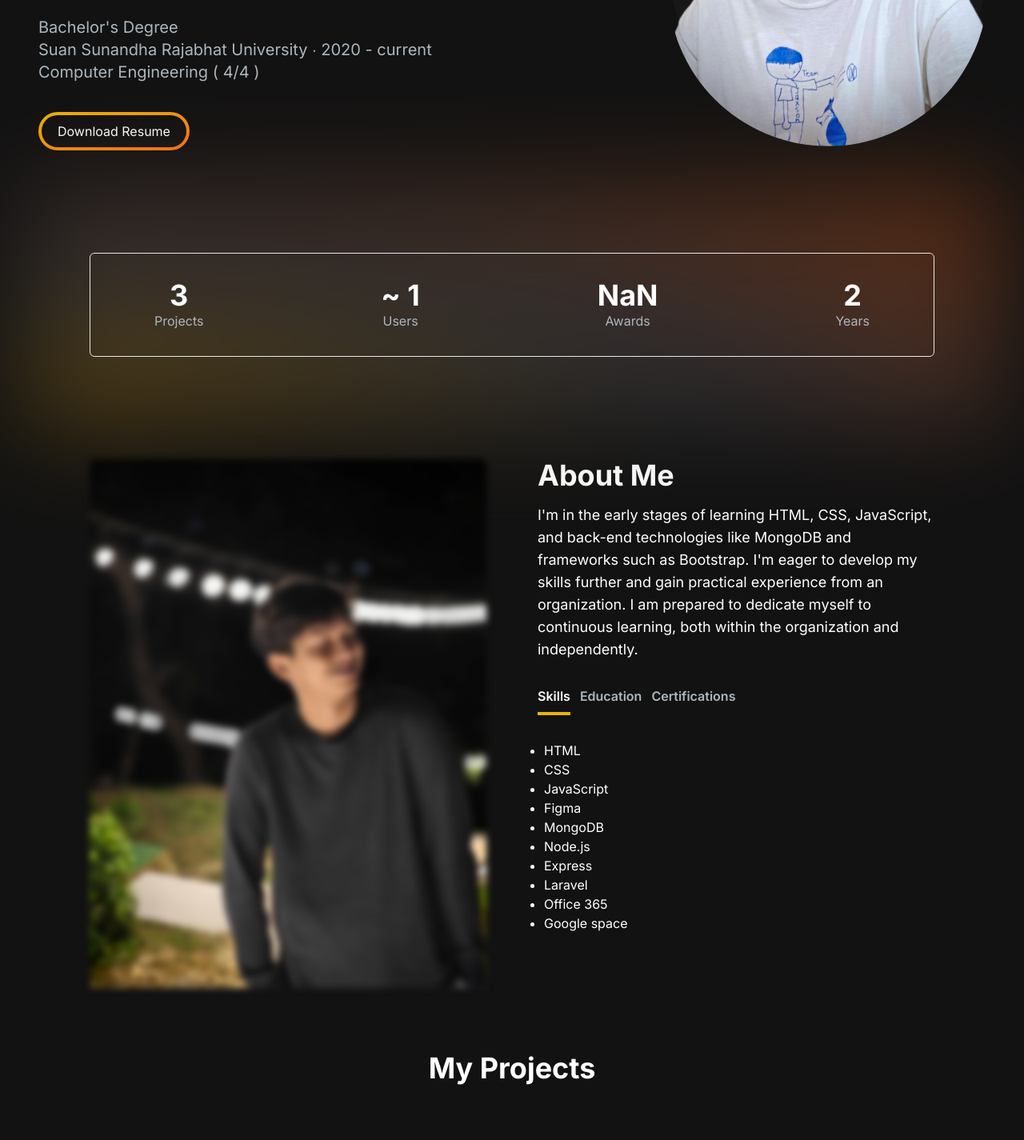
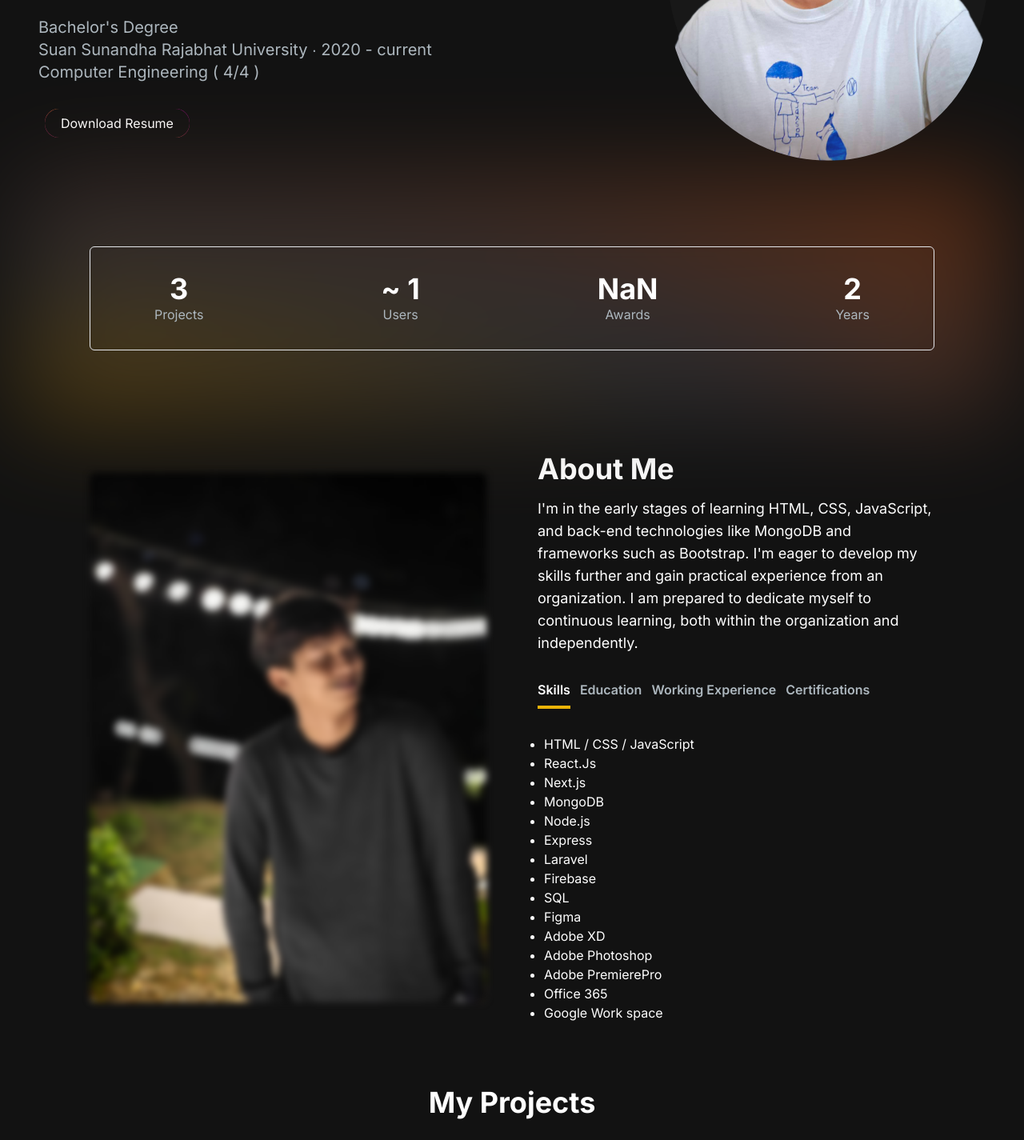
Before and after one commit to Attapon25/PortFolioSite, a Next.js app: page / in a window 1280 px wide. Shown: the part 460-1885 px from the top of the page at 80% size. Built offline with nearby package versions, Linux system fonts and the light colour scheme.

Commit message:
update port 2024

```diff
--- a/package.json
+++ b/package.json
@@ -15,13 +15,14 @@
     "eslint": "8.51.0",
     "eslint-config-next": "13.5.5",
     "framer-motion": "^10.16.4",
-    "next": "13.5.5",
+    "next": "^13.5.5",
     "postcss": "8.4.31",
     "react": "18.2.0",
     "react-animated-numbers": "^0.16.0",
     "react-dom": "18.2.0",
     "react-type-animation": "^3.2.0",
     "resend": "^1.1.0",
+    "styled-components": "^6.1.8",
     "tailwindcss": "3.3.3"
   }
 }
--- a/src/app/components/AboutSection.jsx
+++ b/src/app/components/AboutSection.jsx
@@ -9,16 +9,21 @@ const TAB_DATA = [
     id: "skills",
     content: (
       <ul className="list-disc pl-2">
-        <li>HTML</li>
-        <li>CSS</li>
-        <li>JavaScript</li>
-        <li>Figma</li>
+        <li>HTML / CSS / JavaScript</li>
+        <li>React.Js</li>
+        <li>Next.js</li>
         <li>MongoDB</li>
         <li>Node.js</li>
         <li>Express</li>
         <li>Laravel</li>
+        <li>Firebase</li>
+        <li>SQL</li>
+        <li>Figma</li>
+        <li>Adobe XD</li>
+        <li>Adobe Photoshop</li>
+        <li>Adobe PremierePro</li>
         <li>Office 365</li>
-        <li>Google space</li>
+        <li>Google Work space</li>
       </ul>
     ),
   },
@@ -27,20 +32,36 @@ const TAB_DATA = [
     id: "education",
     content: (
       <ul className="list-disc pl-2">
-          <ul className="list-disc pl-2"><p className="text-x font-extrabold">Bachelor&apos;s Degree in</p>
-        <li>Suan Sunandha Rajabhat University</li>
-        <li>Computer Engineering ∙ GPA 3.60</li>
+        <ul className="list-disc pl-2">
+          <p className="text-x font-extrabold">Bachelor&apos;s Degree in</p>
+          <li>Suan Sunandha Rajabhat University</li>
+          <li>Computer Engineering ∙ GPA 3.60</li>
         </ul>
 
-          <ul className="list-disc pl-2"><p className="text-x font-extrabold">High School Degree in</p>
-        <li>Suwannaramwittayakom School</li>
-        <li>Science - Math ∙ GPA 2.60</li>
+        <ul className="list-disc pl-2">
+          <p className="text-x font-extrabold">High School Degree in</p>
+          <li>Suwannaramwittayakom School</li>
+          <li>Science - Math ∙ GPA 2.60</li>
         </ul>
 
-          <ul className="list-disc pl-2"><p className="text-x font-extrabold">Junior High School in</p>
-        <li>Chinorot Wittayalai School</li>
+        <ul className="list-disc pl-2">
+          <p className="text-x font-extrabold">Junior High School in</p>
+          <li>Chinorot Wittayalai School</li>
         </ul>
-
+      </ul>
+    ),
+  },
+  {
+    title: "Working Experience",
+    id: "workingExperience",
+    content: (
+      <ul className="list-disc pl-2">
+        <ul className="list-disc pl-2">
+          <p className="text-x font-extrabold">Internship program 3 months</p>
+          <li>Phuket Innovative Development | Fullstack Web Developer</li>
+          <p className="text-x font-extrabold">Stack</p>
+          <p className="text-xs font-normal">React JS | Node JS | express | Firebase | MYSQL</p>
+        </ul>
       </ul>
     ),
   },
@@ -67,39 +88,49 @@ const AboutSection = () => {
   };
 
   return (
-
     <section className="text-white" id="about">
       <div className="md:grid md:grid-cols-2 gap-8 items-center py-8 px-4 xl:gap-16 sm:py-16 xl:px-16">
-        <Image class="transition-all duration-300 rounded-lg blur-sm hover:blur-none" src="/images/profile.jpg" alt="Profile Picture" width={500} height={500} />
+        <Image
+          className="transition-all duration-300 rounded-lg blur-sm hover:blur-none"
+          src="/images/profile.jpg"
+          alt="Profile Picture"
+          width={500}
+          height={500}
+        />
         <div className="mt-4 md:mt-0 text-left flex flex-col h-full">
-
           <h2 className="text-4xl font-bold text-white mb-4">About Me</h2>
           <p className="text-base lg:text-lg">
-          I&apos;m in the early stages of learning HTML, CSS, JavaScript, and back-end technologies like MongoDB and frameworks such as Bootstrap. I&apos;m eager to develop my skills further and gain practical experience from an organization. I am prepared to dedicate myself to continuous learning, both within the organization and independently.
+            I&apos;m in the early stages of learning HTML, CSS, JavaScript, and
+            back-end technologies like MongoDB and frameworks such as Bootstrap.
+            I&apos;m eager to develop my skills further and gain practical
+            experience from an organization. I am prepared to dedicate myself to
+            continuous learning, both within the organization and independently.
           </p>
 
           <div className="flex flex-row justify-start mt-8">
-
             <TabButton
               selectTab={() => handleTabChange("skills")}
               active={tab === "skills"}
             >
-              {" "}
-              Skills{" "}
+              Skills
             </TabButton>
             <TabButton
               selectTab={() => handleTabChange("education")}
               active={tab === "education"}
             >
-              {" "}
-              Education{" "}
+              Education
+            </TabButton>
+            <TabButton
+              selectTab={() => handleTabChange("workingExperience")}
+              active={tab === "workingExperience"}
+            >
+              Working Experience
             </TabButton>
             <TabButton
               selectTab={() => handleTabChange("certifications")}
               active={tab === "certifications"}
             >
-              {" "}
-              Certifications{" "}
+              Certifications
             </TabButton>
           </div>
 
--- a/src/app/components/EmailSection.jsx
+++ b/src/app/components/EmailSection.jsx
@@ -66,16 +66,16 @@ const EmailSection = () => {
 
         {emailSubmitted ? (
           <p className="text-green-500 text-sm mt-2">
-            <div role="alert" class="rounded-xl border border-gray-100 bg-white p-4">
-              <div class="flex items-start gap-4">
-                <span class="text-green-600">
+            <div role="alert" className="rounded-xl border border-gray-100 bg-white p-4">
+              <div className="flex items-start gap-4">
+                <span className="text-green-600">
                   <svg
                     xmlns="http://www.w3.org/2000/svg"
                     fill="none"
                     viewBox="0 0 24 24"
                     stroke-width="1.5"
                     stroke="currentColor"
-                    class="h-6 w-6"
+                    className="h-6 w-6"
                   >
                     <path
                       stroke-linecap="round"
@@ -85,10 +85,10 @@ const EmailSection = () => {
                   </svg>
                 </span>
 
-                <div class="flex-1">
-                  <strong class="block font-medium text-gray-900"> Email Sent Successfully! </strong>
+                <div className="flex-1">
+                  <strong className=" font-medium text-gray-900"> Email Sent Successfully! </strong>
 
-                  <p class="mt-1 text-sm text-gray-700">
+                  <p className="mt-1 text-sm text-gray-700">
                   Your email has been successfully sent.
                   </p>
                 </div>
@@ -101,7 +101,7 @@ const EmailSection = () => {
             <div className="mb-6">
               <label
                 htmlFor="email"
-                className="text-white block mb-2 text-sm font-medium"
+                className="text-white  mb-2 text-sm font-medium"
               >
                 Your email
               </label>
@@ -110,14 +110,14 @@ const EmailSection = () => {
                 type="email"
                 id="email"
                 required
-                className="bg-[#18191E] border border-[#33353F] placeholder-[#9CA2A9] text-gray-100 text-sm rounded-lg block w-full p-2.5"
+                className="bg-[#18191E] border border-[#33353F] placeholder-[#9CA2A9] text-gray-100 text-sm rounded-lg  w-full p-2.5"
                 placeholder="emailname@google.com"
               />
             </div>
             <div className="mb-6">
               <label
                 htmlFor="subject"
-                className="text-white block text-sm mb-2 font-medium"
+                className="text-white  text-sm mb-2 font-medium"
               >
                 Subject
               </label>
@@ -126,21 +126,21 @@ const EmailSection = () => {
                 type="text"
                 id="subject"
                 required
-                className="bg-[#18191E] border border-[#33353F] placeholder-[#9CA2A9] text-gray-100 text-sm rounded-lg block w-full p-2.5"
+                className="bg-[#18191E] border border-[#33353F] placeholder-[#9CA2A9] text-gray-100 text-sm rounded-lg  w-full p-2.5"
                 placeholder="Subject in the email"
               />
             </div>
             <div className="mb-6">
               <label
                 htmlFor="message"
-                className="text-white block text-sm mb-2 font-medium"
+                className="text-white  text-sm mb-2 font-medium"
               >
                 Message
               </label>
               <textarea
                 name="message"
                 id="message"
-                className="bg-[#18191E] border border-[#33353F] placeholder-[#9CA2A9] text-gray-100 text-sm rounded-lg block w-full p-2.5"
+                className="bg-[#18191E] border border-[#33353F] placeholder-[#9CA2A9] text-gray-100 text-sm rounded-lg  w-full p-2.5"
                 placeholder="Let is talk about..."
               />
             </div>
--- a/src/app/components/Footer.jsx
+++ b/src/app/components/Footer.jsx
@@ -11,17 +11,17 @@ const Footer = () => {
 
     <footer className="footer border z-10 border-t-[#33353F] border-l-transparent border-r-transparent text-white">
   <div
-    class="relative mx-auto max-w-screen-2xl px-4 py-16 sm:px-6 lg:px-4 lg:pt-10"
+    className="relative mx-auto max-w-screen-2xl px-4 py-16 sm:px-6 lg:px-4 lg:pt-10"
   >
-    <div class="absolute end-4 top-4 sm:end-6 sm:top-6 lg:end-8 lg:top-8">
+    <div className="absolute end-4 top-4 sm:end-6 sm:top-6 lg:end-8 lg:top-8">
       <Link
-        class="inline-block rounded-full bg-primary-500 p-2 text-white shadow transition hover:bg-primary-600 sm:p-3 lg:p-4"
+        className="inline-block rounded-full bg-primary-500 p-2 text-white shadow transition hover:bg-primary-600 sm:p-3 lg:p-4"
         href={"/"}
       >
 
         <svg
           xmlns="http://www.w3.org/2000/svg"
-          class="h-5 w-5"
+          className="h-5 w-5"
           viewBox="0 0 20 20"
           fill="currentColor"
         >
@@ -34,37 +34,37 @@ const Footer = () => {
       </Link>
     </div>
 
-    <div class="sm:flex lg:items-end lg:justify-between">
+    <div className="sm:flex lg:items-end lg:justify-between">
       <div>
-        <div class="flex justify-center text-primary-600 lg:justify-start">
+        <div className="flex justify-center text-primary-600 lg:justify-start">
         <img className="rounded-full w-16 h-16" src="/images/hero.png" alt="hero image" />
-        <p class="mt-6">Thank for Visit</p>
+        <p className="mt-6">Thank for Visit</p>
         </div>
 
         <p
-          class="mx-auto mt-6 max-w-md text-center leading-relaxed text-gray-500 lg:text-left"
+          className="mx-auto mt-6 max-w-md text-center leading-relaxed text-gray-500 lg:text-left"
         >
           Thanks for checking out my website! I appreciate your visit. If you have any questions or need more info, just let me know. Hope to see you back soon!
         </p>
       </div>
 
       <ul
-        class="mt-6 flex flex-wrap justify-center gap-6 md:gap-8 lg:mt-0 lg:justify-end lg:gap-6"
+        className="mt-6 flex flex-wrap justify-center gap-6 md:gap-8 lg:mt-0 lg:justify-end lg:gap-6"
       >
         <li>
-          <Link class="text-gray-700 transition hover:text-gray-700/75" href="/#about">
+          <Link className="text-gray-700 transition hover:text-gray-700/75" href="/#about">
             About
           </Link>
         </li>
 
         <li>
-          <Link class="text-gray-700 transition hover:text-gray-700/75" href="/#projects">
+          <Link className="text-gray-700 transition hover:text-gray-700/75" href="/#projects">
           Projects
           </Link>
         </li>
 
         <li>
-          <Link class="text-gray-700 transition hover:text-gray-700/75" href="/#contact">
+          <Link className="text-gray-700 transition hover:text-gray-700/75" href="/#contact">
             Contact
           </Link>
         </li>
@@ -72,7 +72,7 @@ const Footer = () => {
       </ul>
     </div>
 
-    <p class="mt-12 text-center text-sm text-gray-500 lg:text-right">
+    <p className="mt-12 text-center text-sm text-gray-500 lg:text-right">
       Copyright &copy; 2023. All rights reserved.
     </p>
   </div>
--- a/src/app/components/HeroSection.jsx
+++ b/src/app/components/HeroSection.jsx
@@ -4,7 +4,6 @@ import Image from "next/image";
 import { TypeAnimation } from "react-type-animation";
 import { motion } from "framer-motion";
 import Link from "next/link";
-
 const HeroSection = () => {
   return (
     <section className="lg:py-16">
@@ -16,7 +15,7 @@ const HeroSection = () => {
           className="col-span-8 place-self-center text-center sm:text-left justify-self-start"
         >
           <h1 className="text-white mb-4 text-4xl sm:text-5xl lg:text-8xl lg:leading-normal font-extrabold">
-          <span className="text-transparent bg-clip-text bg-gradient-to-r from-primary-400 to-secondary-600">
+            <span className="text-transparent bg-clip-text bg-gradient-to-r from-primary-400 to-secondary-600">
               Hello, I&apos;m{" "}
             </span>
             <br></br>
@@ -27,7 +26,7 @@ const HeroSection = () => {
                 "Web Developer",
                 1000,
                 "Frontend Dev",
-                1000
+                1000,
               ]}
               wrapper="span"
               speed={50}
@@ -35,18 +34,21 @@ const HeroSection = () => {
             />
           </h1>
           <p className="text-[#ADB7BE] text-base sm:text-lg mb-6 lg:text-xl">
-          Bachelor&apos;s Degree<br />
-          Suan Sunandha Rajabhat University ∙ 2020 - current <br />
-          Computer Engineering ( 4/4 )
+            Bachelor&apos;s Degree
+            <br />
+            Suan Sunandha Rajabhat University ∙ 2020 - current <br />
+            Computer Engineering ( 4/4 )
           </p>
-          <div>
-            <button className="px-1 py-1 w-full sm:w-fit rounded-full bg-gradient-to-br from-primary-500 to-secondary-500 hover:bg-slate-800 text-white mt-3">
-              <a href="/images/resumeAttapon_Transcript_Eng.pdf"
-              download="resumeAttapon_Transcript_Eng.pdf">
 
-              <span className="block bg-[#121212] hover:bg-slate-800 rounded-full px-5 py-2">
-                Download Resume
-              </span>
+          <div className="">
+            <button className="blockk glowBorder w-full sm:w-fit rounded-full  text-white">
+              <a
+                href="/images/resumeAttapon.pdf"
+                download="resumeAttapon.pdf"
+              >
+                <span className=" bg-[#121212] hover:bg-slate-800 rounded-full px-5 py-2 ">
+                  <span>Download Resume</span>
+                </span>
               </a>
             </button>
           </div>
@@ -57,7 +59,7 @@ const HeroSection = () => {
           transition={{ duration: 0.5 }}
           className="col-span-4 place-self-center mt-4 lg:mt-0"
         >
-          <div className="rounded-full bg-[#181818] w-[250px] h-[250px] lg:w-[400px] lg:h-[400px] relative">
+          <div className="rounded-full bg-[#181818] w-[250px] h-[250px] lg:w-[400px] lg:h-[400px] relative mt-11">
             <Image
               src="/images/hero-image2.png"
               alt="hero image"
--- /dev/null
+++ b/src/app/components/styles.jsx
@@ -0,0 +1,45 @@
+import styled, { keyframes, createGlobalStyle } from "styled-components";
+
+export const GlobalStyle = createGlobalStyle`
+body{
+  margin: 0;
+  padding: 0;
+  background: black;
+  box-sizing:border-box;
+}
+`;
+
+const scroll = keyframes`
+ 0% {
+        opacity: 1;
+    }
+    100% {
+        opacity: 0;
+        transform: translateY(26px)
+    }
+`;
+
+export const Mouse = styled.div`
+  width: 30px;
+  height: 50px;
+  bottom: 50px;
+  border: 2px solid rgba(255, 255, 255, 0.2); /* 50% transparent white */
+  border-radius: 25px;
+  position: absolute;
+  left: 50%;
+
+  &:before {
+    position: absolute;
+    left: 50%;
+    content: "";
+    width: 8px;
+    height: 8px;
+    background: rgba(255, 255, 255, 0.2); /* 50% transparent white */
+    margin-left: -4px;
+    top: 8px;
+    border-radius: 4px;
+    animation-duration: 1.5s;
+    animation-iteration-count: infinite;
+    animation-name: ${scroll};
+  }
+`;
--- a/src/app/globals.css
+++ b/src/app/globals.css
@@ -24,3 +24,45 @@ body {
         display: inline-flex!important;
         text-align: center
     }
+
+    .blockk {
+        /* position: relative; */
+        /* margin: 10% auto; */
+        border-radius: 0px;
+        width: 100%;
+        height: 6.5dvh;
+        /* background-color: lightgray; */
+    }
+
+    .glowBorder {
+        margin: 0px;
+        border: solid 8px transparent;
+        border-radius: 25px;
+        background-image: linear-gradient( 45deg, orange, purple, orange, purple, orange, purple, orange, purple);
+        background-origin: border-box;
+        background-clip: content-box, border-box;
+        /* content: ""; */
+        /* position: absolute; */
+        background-size: 400%;
+        animation: animateGlowBorder 80s linear infinite;
+    }
+    /* .glowBorder::before,
+      .glowBorder::after {
+        /* z-index: -1; }*/
+
+    @keyframes animateGlowBorder {
+        0% {
+            background-position: 0 0;
+        }
+        50% {
+            background-position: 400% 0;
+        }
+        100% {
+            background-position: 0 0;
+        }
+    }
+
+    .glowBorder::after {
+        filter: blur(40px);
+        opacity: 0.99;
+    }
```
Also changed, not shown: src/app/components/ProjectCard.jsx (+3 -4 lines), 2 other files (tests, documents, lock files or other folders). Lines whose indentation alone changed are shown as unchanged.
